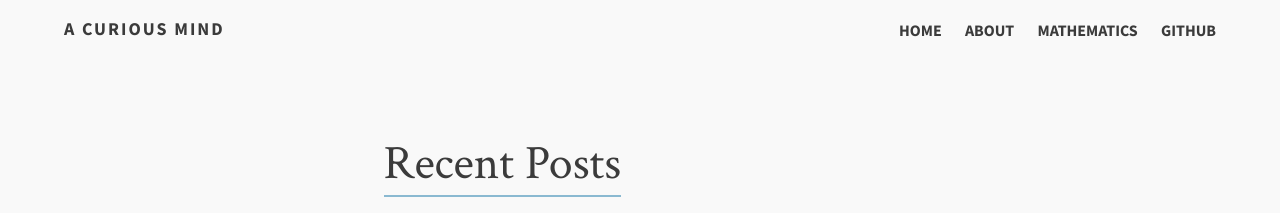
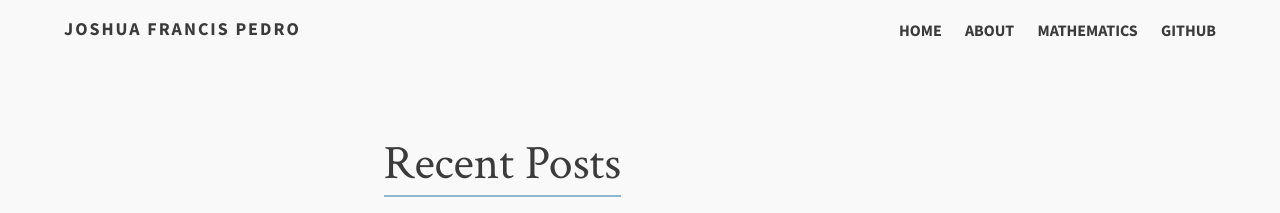
Before and after one commit to ColeTownsend/Balzac-for-Jekyll, a Jekyll site: the page built from index.md, in a window 1280 px wide. Shown: the top 213 px of the page. Built offline with Jekyll 4.4.1, drawn with Linux system fonts in a browser that asks for light colours.

Commit message:
changed title

```diff
--- a/_config.yml
+++ b/_config.yml
@@ -1,5 +1,5 @@
-title:            A Curious Mind
-tagline:          A beautiful theme.
+title:            Joshua Francis Pedro
+tagline:          A Curious Mind.
 description:      Blog
 canonical:        https://joshfpedro.github.io/
 
```
